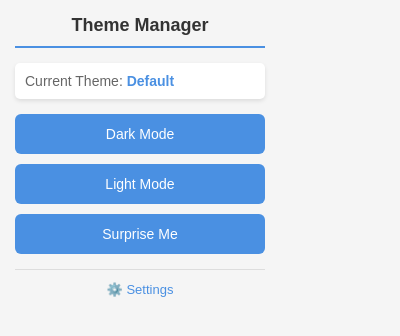
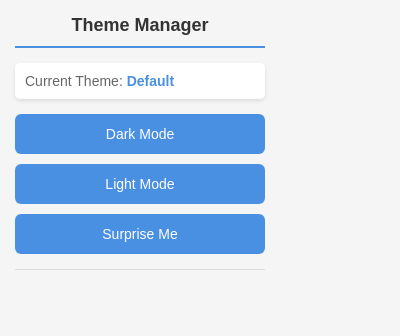
Before and after one commit to TheFightingMong00ses/FirefoxThematicExt, a browser extension: page popup.html in a window 400 px wide. Drawn offline with Linux system fonts and the light colour scheme.

Commit message:
Commented out the settings html code

```diff
--- a/popup.html
+++ b/popup.html
@@ -22,7 +22,7 @@
       </div>
 
       <footer>
-        <a href="#" id="open-settings">⚙️ Settings</a>
+        <!-- This is a comment <a href="#" id="open-settings">⚙️ Settings</a>-->
       </footer>
     </div>
     <script src="popup.js"></script>
```
